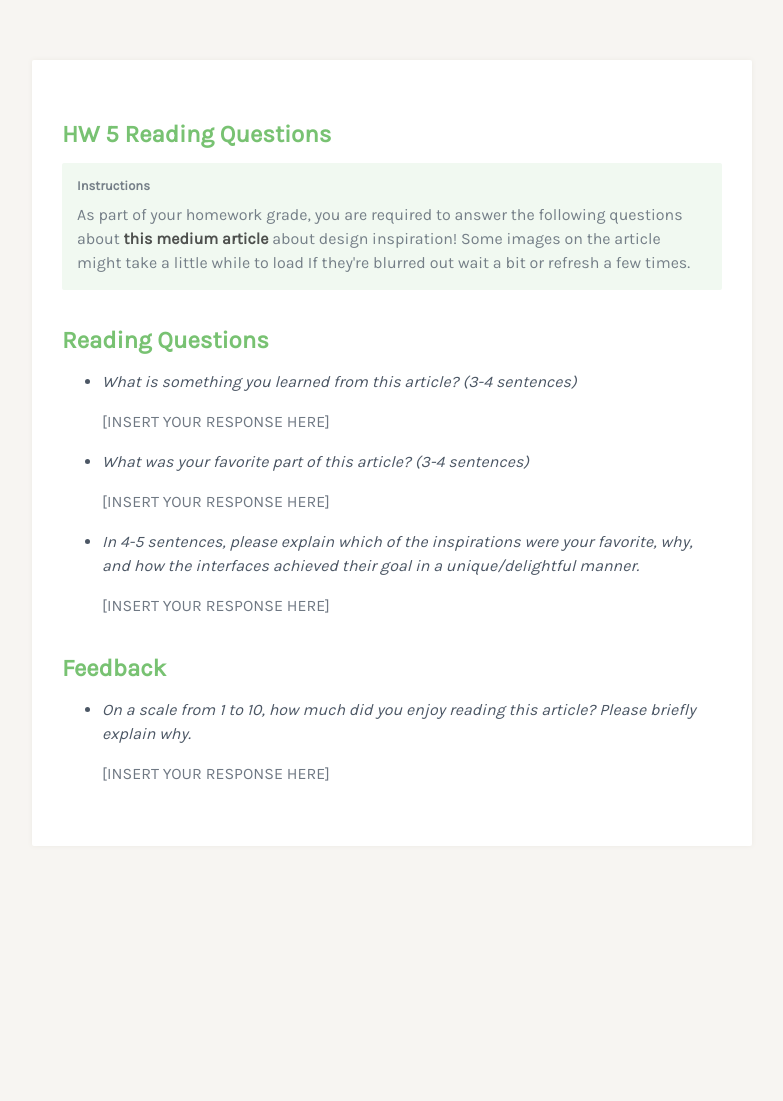
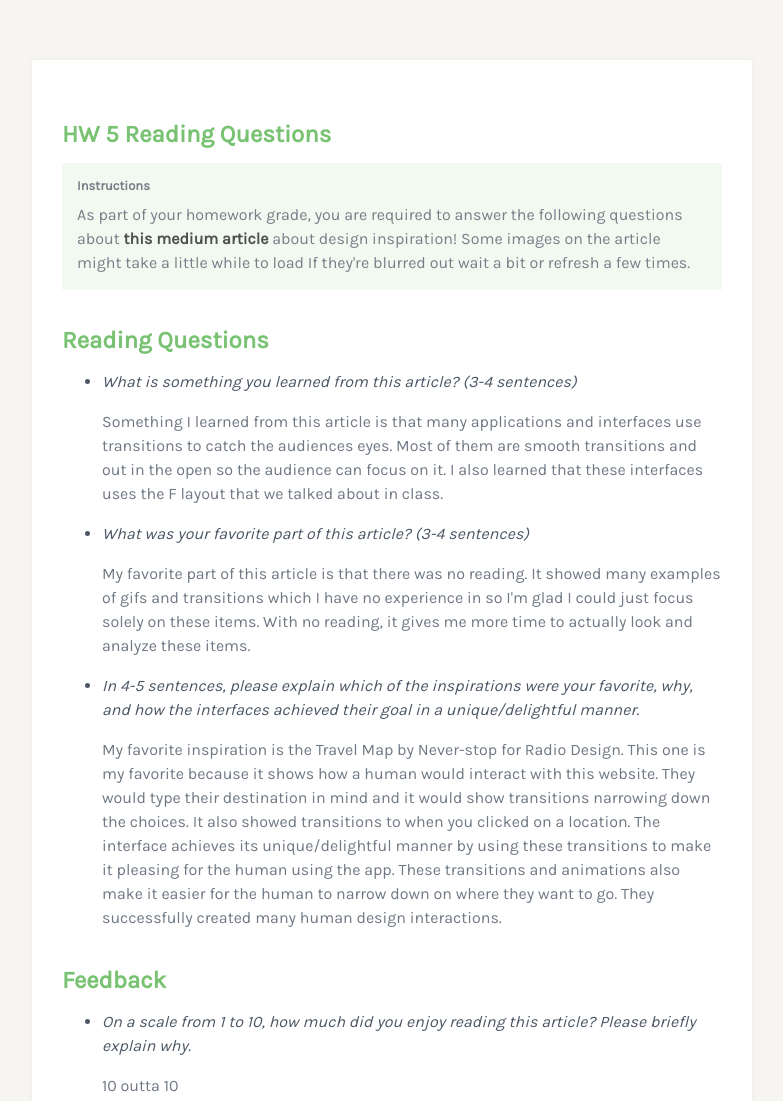
Before and after one commit to nathanhuynhers/nathanhuynhers.github.io, a plain HTML site: page homeworks/hw5/design_responses.html in a window 1280 px wide. Shown: the top 1101 px of the page, without its empty margins (248-1031 px from the left). Before the commit the page ends 906 px from the top, so only its background shows below. Drawn offline with Linux system fonts and the light colour scheme.

Commit message:
finished hw05 again

```diff
--- a/homeworks/hw5/design_responses.html
+++ b/homeworks/hw5/design_responses.html
@@ -21,16 +21,16 @@
                     <ul>
                         <li>
                             <p>What is something you learned from this article? (3-4 sentences)</p>
-                            <p> [INSERT YOUR RESPONSE HERE] </p>
+                            <p> Something I learned from this article is that many applications and interfaces use transitions to catch the audiences eyes. Most of them are smooth transitions and out in the open so the audience can focus on it. I also learned that these interfaces uses the F layout that we talked about in class. </p>
                         </li>
 
                         <li>
                             <p>What was your favorite part of this article? (3-4 sentences)</p>
-                            <p> [INSERT YOUR RESPONSE HERE] </p>
+                            <p> My favorite part of this article is that there was no reading. It showed many examples of gifs and transitions which I have no experience in so I'm glad I could just focus solely on these items. With no reading, it gives me more time to actually look and analyze these items. </p>
                         </li>
                         <li>
                             <p>In 4-5 sentences, please explain which of the inspirations were your favorite, why, and how the interfaces achieved their goal in a unique/delightful manner.</p>
-                            <p> [INSERT YOUR RESPONSE HERE] </p>
+                            <p> My favorite inspiration is the Travel Map by Never-stop for Radio Design. This one is my favorite because it shows how a human would interact with this website. They would type their destination in mind and it would show transitions narrowing down the choices. It also showed transitions to when you clicked on a location. The interface achieves its unique/delightful manner by using these transitions to make it pleasing for the human using the app. These transitions and animations also make it easier for the human to narrow down on where they want to go. They successfully created many human design interactions. </p>
                         </li>
                     </ul>
 
@@ -38,7 +38,7 @@
                     <ul>
                         <li>
                             <p>On a scale from 1 to 10, how much did you enjoy reading this article? Please briefly explain why.</p>
-                            <p> [INSERT YOUR RESPONSE HERE] </p>
+                            <p> 10 outta 10 </p>
                         </li>
                     </ul>
                 </div>
```
Also changed, not shown: homeworks/hw5/index.html (+1 -1 lines).
